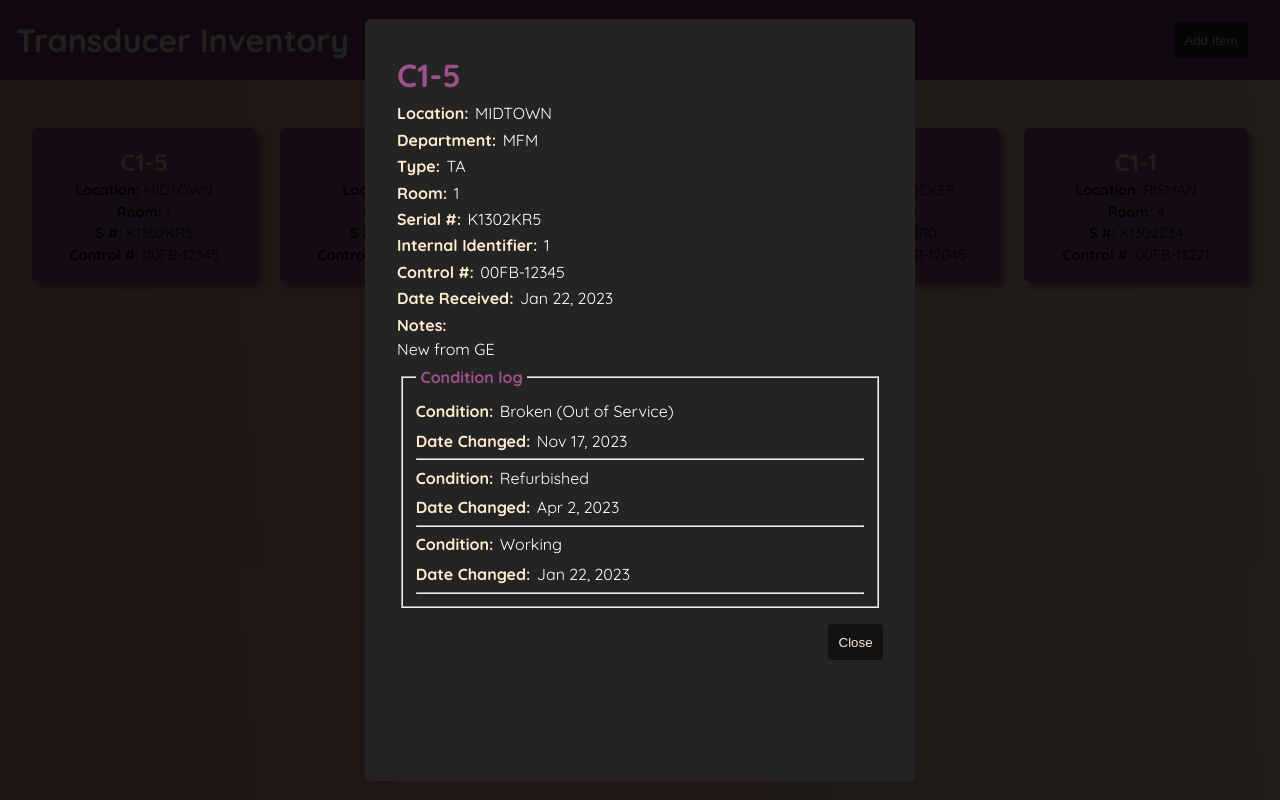
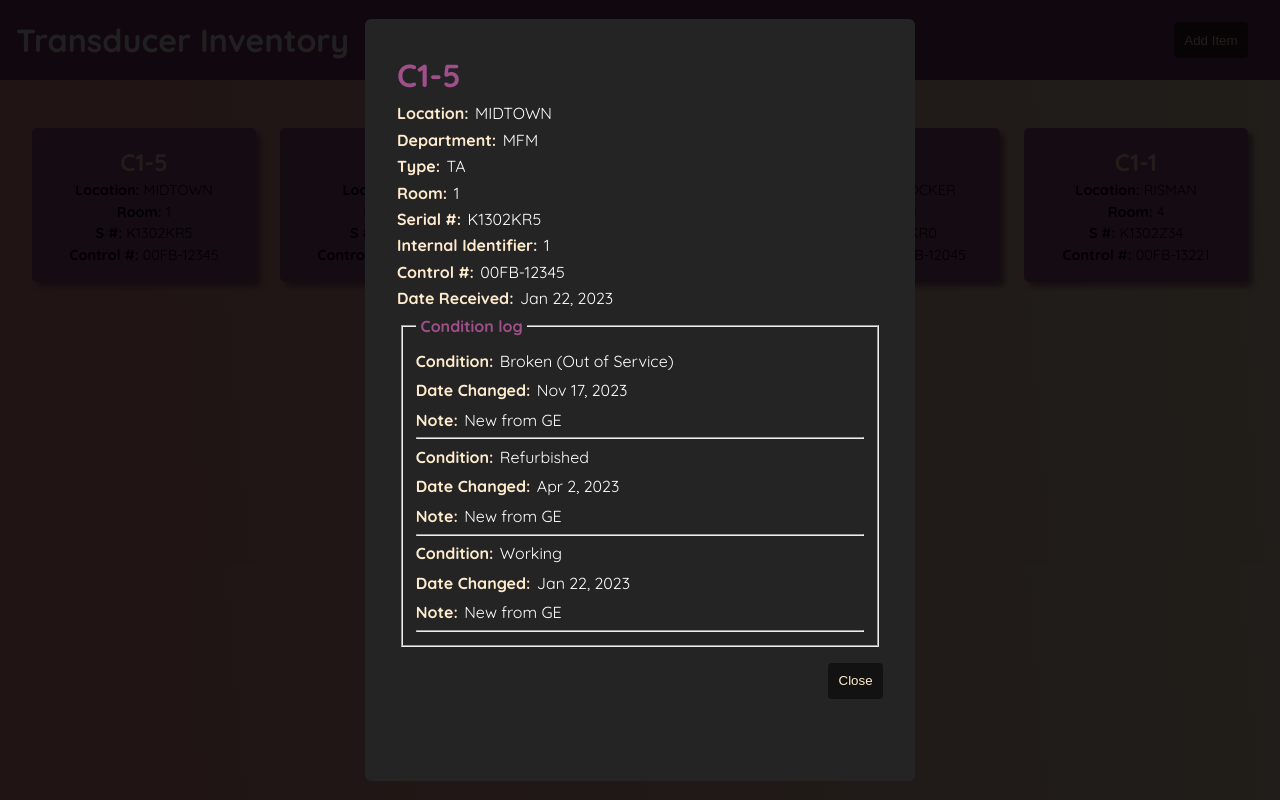
Before and after one commit to MattAKeider/transducer-inventory, a React (Vite) app: page / in a window 1280 px wide. Both pictures are taken after a click on the item 144 px from the left and 205 px from the top of the page. Built offline with nearby package versions, Linux system fonts and the light colour scheme.

Commit message:
show notes conditionally

```diff
--- a/src/components/Condition/Condition.module.css
+++ b/src/components/Condition/Condition.module.css
@@ -1,5 +1,6 @@
 .condition_container p {
   margin: 0.35rem 0rem;
+  word-wrap: normal;
 }
 
 .condition_container span {
--- a/src/components/Condition/Condition.tsx
+++ b/src/components/Condition/Condition.tsx
@@ -4,9 +4,10 @@ import styles from './Condition.module.css';
 
 type ConditionProps = {
   transducerCondition: TransducerCondition;
+  note: string;
 };
 
-const Condition = ({ transducerCondition }: ConditionProps) => {
+const Condition = ({ transducerCondition, note }: ConditionProps) => {
   return (
     <div className={styles.condition_container}>
       <p data-testid="condition">
@@ -17,6 +18,12 @@ const Condition = ({ transducerCondition }: ConditionProps) => {
         <span>Date Changed:</span>
         {formatDate(transducerCondition.conditionChangedDate)}
       </p>
+      {note !== '' && (
+        <p data-testid="saved-note">
+          <span>Note:</span>
+          {note}
+        </p>
+      )}
       <hr />
     </div>
   );
--- a/src/components/FullDetails/FullDetails.tsx
+++ b/src/components/FullDetails/FullDetails.tsx
@@ -46,15 +46,15 @@ const FullDetails = ({ transducer, onCloseModal }: FullDetailsProps) => {
           <span>Date Received:</span>
           {formatDate(transducer.dateReceived)}
         </p>
-        <p data-testid="notes">
-          <span>Notes:</span>
-          <br/>{transducer.notes}
-        </p>
       </div>
       <fieldset className={styles.condition_field}>
         <legend className={styles.legend}>Condition log</legend>
         {transducer.currentCondition.map((condition: TransducerCondition) => (
-          <Condition key={condition.conditionId} transducerCondition={condition} />
+          <Condition
+            key={condition.conditionId}
+            transducerCondition={condition}
+            note={transducer.notes}
+          />
         ))}
       </fieldset>
       <div className={styles.button_container}>
```
Also changed, not shown: 1 other file (tests, documents, lock files or other folders).
